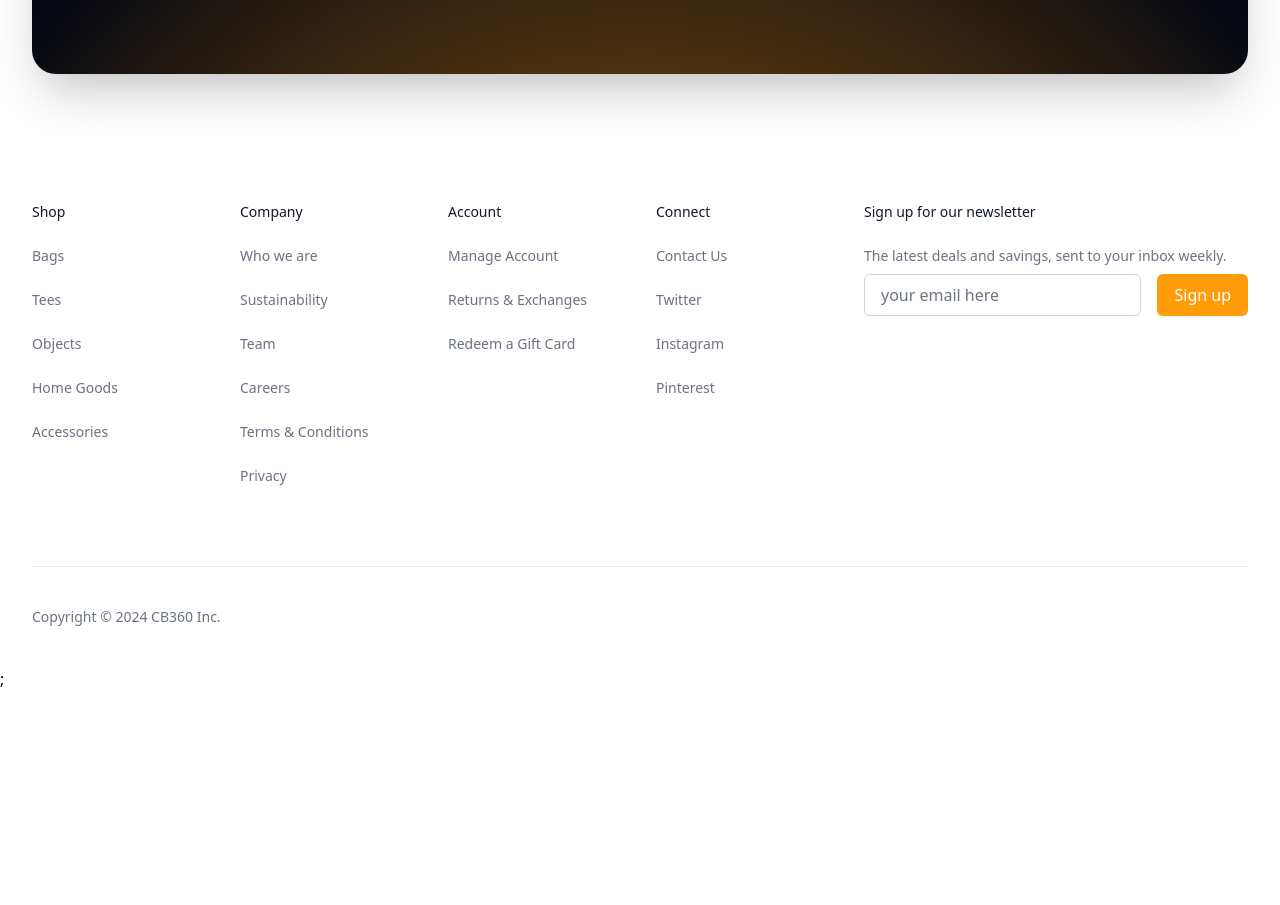
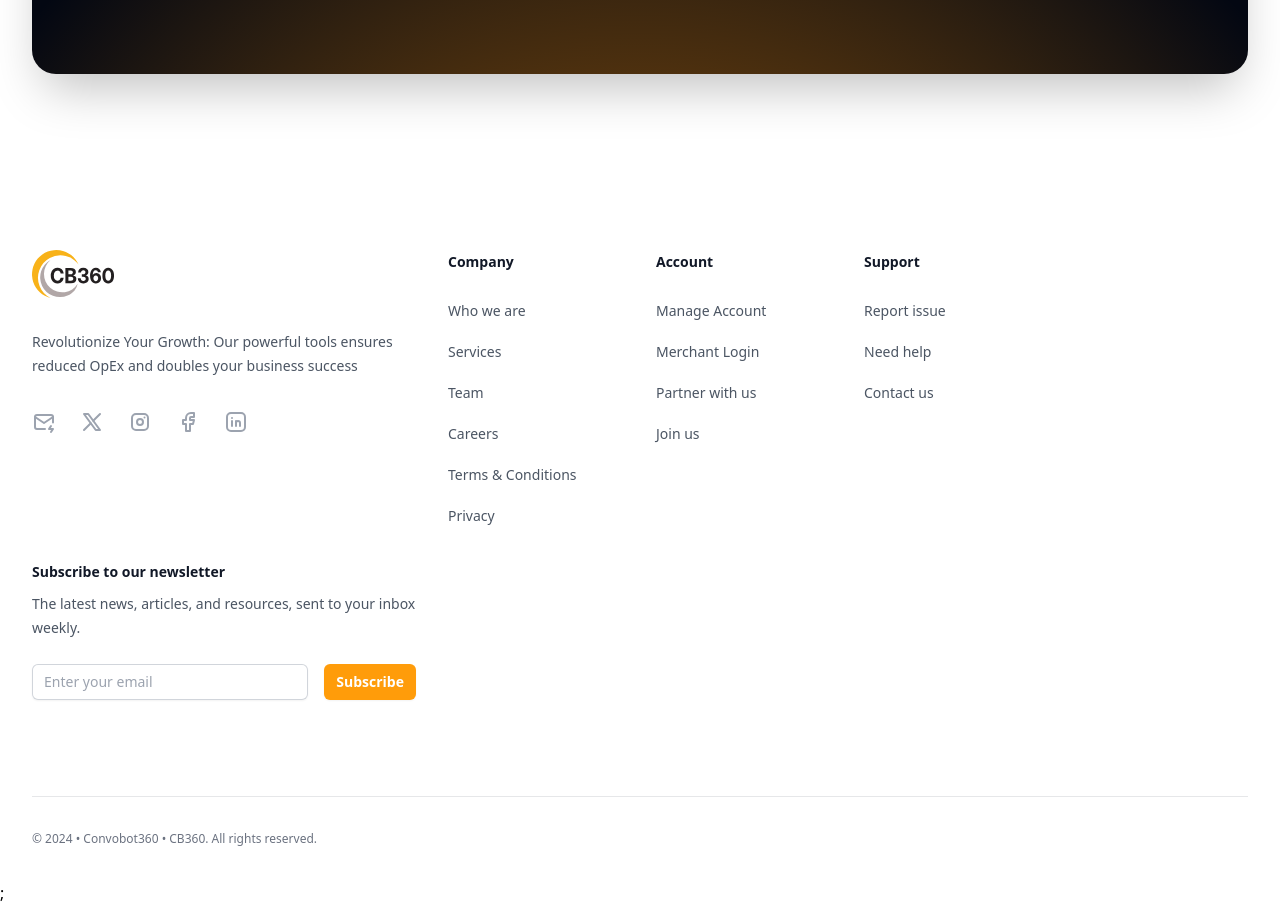
Before and after one commit to noelsilveira/ConvoBot360-Website, a Next.js app: page / in a window 1280 px wide. Shown: the part 8000-8905 px from the top of the page. Before the commit the page ends 8691 px from the top, so only its background shows below. Built offline with nearby package versions, Linux system fonts and the light colour scheme.

Commit message:
footer changes

```diff
--- a/src/components/layout/Footer.tsx
+++ b/src/components/layout/Footer.tsx
@@ -1,24 +1,52 @@
 import { footerNavigation } from '@/constants/navigation';
+import Image from 'next/image';
 import React from 'react';
 
 const Footer = () => {
   return (
-    <footer aria-labelledby='footer-heading' className='bg-white'>
+    <footer className='bg-white' aria-labelledby='footer-heading'>
       <h2 id='footer-heading' className='sr-only'>
         Footer
       </h2>
-      <div className='mx-auto max-w-7xl px-4 sm:px-6 lg:px-8'>
-        <div className='py-20 xl:grid xl:grid-cols-3 xl:gap-8'>
-          <div className='grid grid-cols-2 gap-8 xl:col-span-2'>
-            <div className='space-y-16 md:grid md:grid-cols-2 md:gap-8 md:space-y-0'>
+      <div className='mx-auto max-w-7xl px-6 pb-8 pt-16 sm:pt-24 lg:px-8 lg:pt-32'>
+        <div className='xl:grid xl:grid-cols-3 xl:gap-8'>
+          <div className='space-y-8'>
+            <Image
+              className='h-12 object-contain object-left'
+              height={60}
+              width={200}
+              src={'/cb360-logo.svg'}
+              alt='CB360 logo'
+            />
+            <p className='text-sm leading-6 text-gray-600'>
+              Revolutionize Your Growth: Our powerful tools ensures reduced OpEx
+              and doubles your business success
+            </p>
+            <div className='flex space-x-6'>
+              {footerNavigation.connect.map((item) => (
+                <a
+                  key={item.name}
+                  href={item.href}
+                  className='text-gray-400 hover:text-gray-500'
+                >
+                  <span className='sr-only'>{item.name}</span>
+                  <item.icon className='h-6 w-6' aria-hidden='true' />
+                </a>
+              ))}
+            </div>
+          </div>
+          <div className='mt-16 grid grid-cols-2 gap-8 xl:col-span-2 xl:mt-0'>
+            <div className='md:grid md:grid-cols-2 md:gap-8'>
               <div>
-                <h3 className='text-sm font-medium text-gray-900'>Shop</h3>
-                <ul role='list' className='mt-6 space-y-6'>
-                  {footerNavigation.shop.map((item) => (
-                    <li key={item.name} className='text-sm'>
+                <h3 className='text-sm font-semibold leading-6 text-gray-900'>
+                  Company
+                </h3>
+                <ul role='list' className='mt-6 space-y-4'>
+                  {footerNavigation.company.map((item) => (
+                    <li key={item.name}>
                       <a
                         href={item.href}
-                        className='text-gray-500 hover:text-gray-600'
+                        className='text-sm leading-6 text-gray-600 hover:text-gray-900'
                       >
                         {item.name}
                       </a>
@@ -26,14 +54,16 @@ const Footer = () => {
                   ))}
                 </ul>
               </div>
-              <div>
-                <h3 className='text-sm font-medium text-gray-900'>Company</h3>
-                <ul role='list' className='mt-6 space-y-6'>
-                  {footerNavigation.company.map((item) => (
-                    <li key={item.name} className='text-sm'>
+              <div className='mt-10 md:mt-0'>
+                <h3 className='text-sm font-semibold leading-6 text-gray-900'>
+                  Account
+                </h3>
+                <ul role='list' className='mt-6 space-y-4'>
+                  {footerNavigation.account.map((item) => (
+                    <li key={item.name}>
                       <a
                         href={item.href}
-                        className='text-gray-500 hover:text-gray-600'
+                        className='text-sm leading-6 text-gray-600 hover:text-gray-900'
                       >
                         {item.name}
                       </a>
@@ -42,15 +72,17 @@ const Footer = () => {
                 </ul>
               </div>
             </div>
-            <div className='space-y-16 md:grid md:grid-cols-2 md:gap-8 md:space-y-0'>
+            <div className='md:grid md:grid-cols-2 md:gap-8'>
               <div>
-                <h3 className='text-sm font-medium text-gray-900'>Account</h3>
-                <ul role='list' className='mt-6 space-y-6'>
-                  {footerNavigation.account.map((item) => (
-                    <li key={item.name} className='text-sm'>
+                <h3 className='text-sm font-semibold leading-6 text-gray-900'>
+                  Support
+                </h3>
+                <ul role='list' className='mt-6 space-y-4'>
+                  {footerNavigation.support.map((item) => (
+                    <li key={item.name}>
                       <a
                         href={item.href}
-                        className='text-gray-500 hover:text-gray-600'
+                        className='text-sm leading-6 text-gray-600 hover:text-gray-900'
                       >
                         {item.name}
                       </a>
@@ -58,57 +90,57 @@ const Footer = () => {
                   ))}
                 </ul>
               </div>
-              <div>
-                <h3 className='text-sm font-medium text-gray-900'>Connect</h3>
-                <ul role='list' className='mt-6 space-y-6'>
-                  {footerNavigation.connect.map((item) => (
-                    <li key={item.name} className='text-sm'>
-                      <a
-                        href={item.href}
-                        className='text-gray-500 hover:text-gray-600'
-                      >
-                        {item.name}
-                      </a>
-                    </li>
-                  ))}
-                </ul>
-              </div>
+
+              {/* <div className="mt-10 md:mt-0">
+              <h3 className="text-sm font-semibold leading-6 text-gray-900">Legal</h3>
+              <ul role="list" className="mt-6 space-y-4">
+                {footerNavigation.legal.map((item) => (
+                  <li key={item.name}>
+                    <a href={item.href} className="text-sm leading-6 text-gray-600 hover:text-gray-900">
+                      {item.name}
+                    </a>
+                  </li>
+                ))}
+              </ul>
+            </div> */}
             </div>
           </div>
-          <div className='mt-16 md:mt-16 xl:mt-0'>
-            <h3 className='text-sm font-medium text-gray-900'>
-              Sign up for our newsletter
+          <div className='mt-10 xl:mt-0'>
+            <h3 className='text-sm font-semibold leading-6 text-gray-900'>
+              Subscribe to our newsletter
             </h3>
-            <p className='mt-6 text-sm text-gray-500'>
-              The latest deals and savings, sent to your inbox weekly.
+            <p className='mt-2 text-sm leading-6 text-gray-600'>
+              The latest news, articles, and resources, sent to your inbox
+              weekly.
             </p>
-            <form className='mt-2 flex sm:max-w-md'>
+            <form className='mt-6 sm:flex sm:max-w-md'>
               <label htmlFor='email-address' className='sr-only'>
                 Email address
               </label>
               <input
+                type='email'
+                name='email-address'
                 id='email-address'
-                type='text'
                 autoComplete='email'
-                placeholder='your email here'
                 required
-                className='w-full min-w-0 appearance-none rounded-md border border-gray-300 bg-white px-4 py-2 text-base text-brand-500 placeholder-gray-500 shadow-sm focus:border-brand-500 focus:outline-none focus:ring-1 focus:ring-brand-500'
+                className='w-full min-w-0 appearance-none rounded-md border-0 bg-white px-3 py-1.5 text-base text-gray-900 shadow-sm ring-1 ring-inset ring-gray-300 placeholder:text-gray-400 focus:ring-2 focus:ring-inset focus:ring-brand-600 sm:w-64 sm:text-sm sm:leading-6 xl:w-full'
+                placeholder='Enter your email'
               />
-              <div className='ml-4 flex-shrink-0'>
+              <div className='mt-4 sm:ml-4 sm:mt-0 sm:flex-shrink-0'>
                 <button
                   type='submit'
-                  className='flex w-full items-center justify-center rounded-md border border-transparent bg-brand-500 px-4 py-2 text-base font-medium text-white shadow-sm hover:bg-brand-600 focus:outline-none focus:ring-2 focus:ring-brand-500 focus:ring-offset-2'
+                  className='flex w-full items-center justify-center rounded-md bg-brand-500 px-3 py-2 text-sm font-semibold text-white shadow-sm hover:bg-brand-500 focus-visible:outline focus-visible:outline-2 focus-visible:outline-offset-2 focus-visible:outline-brand-600'
                 >
-                  Sign up
+                  Subscribe
                 </button>
               </div>
             </form>
           </div>
         </div>
-
-        <div className='border-t border-gray-200 py-10'>
-          <p className='text-sm text-gray-500'>
-            Copyright &copy; {new Date().getFullYear()} CB360 Inc.
+        <div className='mt-16 border-t border-gray-900/10 pt-8 sm:mt-20 lg:mt-24'>
+          <p className='text-xs leading-5 text-gray-500'>
+            &copy; {new Date().getFullYear()} • Convobot360 • CB360. All rights
+            reserved.
           </p>
         </div>
       </div>
--- a/src/constants/navigation.ts
+++ b/src/constants/navigation.ts
@@ -1,3 +1,12 @@
+import {
+  TbBrandFacebook,
+  TbBrandFacebookFilled,
+  TbBrandInstagram,
+  TbBrandLinkedin,
+  TbBrandX,
+  TbMailBolt,
+} from 'react-icons/tb';
+
 export const navigation = {
   categories: [
     {
@@ -213,30 +222,41 @@ export type TupleUnion<U extends string, R extends any[] = []> = {
 
 // Footer navigation
 export const footerNavigation = {
-  shop: [
-    { name: 'Bags', href: '#!' },
-    { name: 'Tees', href: '#!' },
-    { name: 'Objects', href: '#!' },
-    { name: 'Home Goods', href: '#!' },
-    { name: 'Accessories', href: '#!' },
-  ],
+  // shop: [
+  //   { name: 'Bags', href: '#!' },
+  //   { name: 'Tees', href: '#!' },
+  //   { name: 'Objects', href: '#!' },
+  //   { name: 'Home Goods', href: '#!' },
+  //   { name: 'Accessories', href: '#!' },
+  // ],
   company: [
     { name: 'Who we are', href: '/about' },
-    { name: 'Sustainability', href: '#!' },
-    { name: 'Team', href: '/about' },
+    { name: 'Services', href: '/about' },
+    { name: 'Team', href: '/about#teamSection' },
     { name: 'Careers', href: '/about' },
     { name: 'Terms & Conditions', href: '/terms' },
     { name: 'Privacy', href: '/privacy' },
   ],
   account: [
-    { name: 'Manage Account', href: '#!' },
-    { name: 'Returns & Exchanges', href: '#!' },
-    { name: 'Redeem a Gift Card', href: '#!' },
+    { name: 'Manage Account', href: '/merchant/about' },
+    { name: 'Merchant Login', href: '/merchant/17525751' },
+    { name: 'Partner with us', href: '/sign-up' },
+    { name: 'Join us', href: '/sign-up' },
+    // { name: 'Returns & Exchanges', href: '#!' },
+    // { name: 'Redeem a Gift Card', href: '#!' },
+  ],
+  support: [
+    { name: 'Report issue', href: '/contact-us' },
+    { name: 'Need help', href: '/contact-us' },
+    { name: 'Contact us', href: '/contact-us' },
+    // { name: 'Returns & Exchanges', href: '#!' },
+    // { name: 'Redeem a Gift Card', href: '#!' },
   ],
   connect: [
-    { name: 'Contact Us', href: '#!' },
-    { name: 'Twitter', href: '#!' },
-    { name: 'Instagram', href: '#!' },
-    { name: 'Pinterest', href: '#!' },
+    { name: 'Contact Us', href: '#!', icon: TbMailBolt },
+    { name: 'Twitter', href: '#!', icon: TbBrandX },
+    { name: 'Instagram', href: '#!', icon: TbBrandInstagram },
+    { name: 'Facebook', href: '#!', icon: TbBrandFacebook },
+    { name: 'LinkedIn', href: '#!', icon: TbBrandLinkedin },
   ],
 } as const;
```
